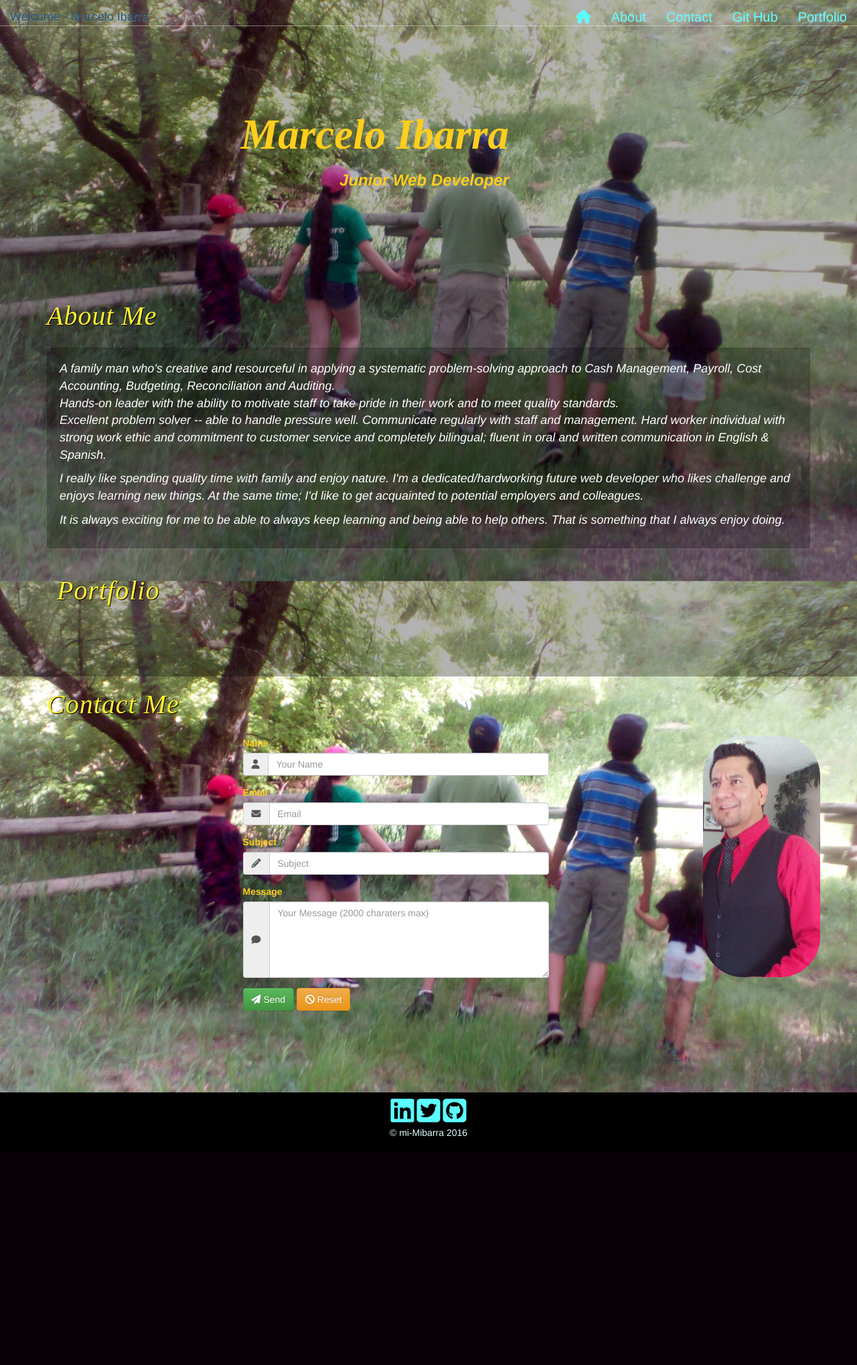
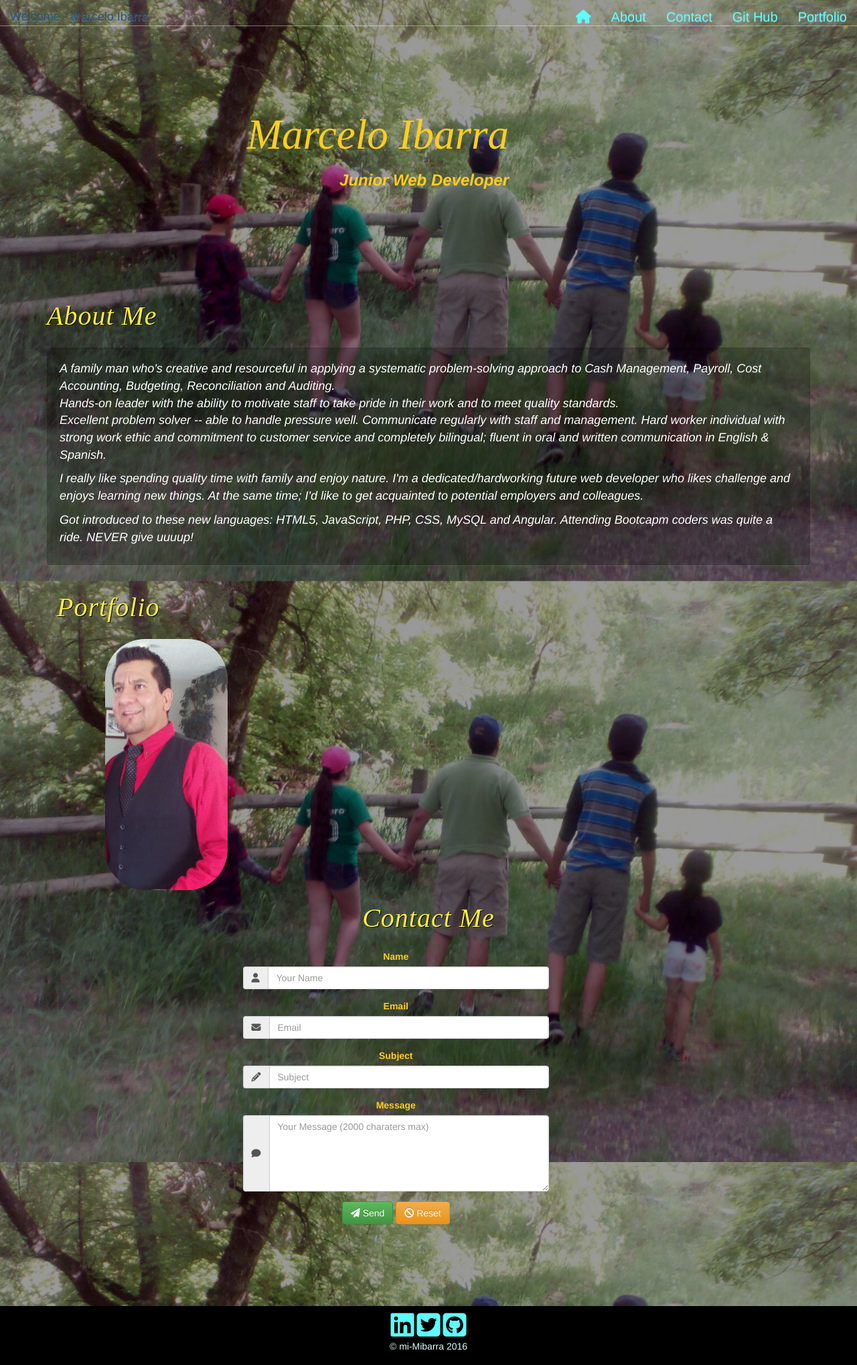
Before and after one commit to marcelo-ibarra/p-w-site, a PHP site: page / in a window 1280 px wide. Shown: the whole page at 67% size. Before the commit the page ends 1697 px from the top, so only its background shows below. Run offline with PHP 8.4, Linux system fonts and the light colour scheme; some libraries are stand-ins or nearby versions.

Commit message:
made a few last minute changes to pwp before turning it in

```diff
--- a/public_html/css/style.css
+++ b/public_html/css/style.css
@@ -1,5 +1,6 @@
 .picture-image {
-	width: 15%;
+	height: 375px;
+	width: auto;
 	border-radius: 60px;
 }
 
@@ -7,9 +8,9 @@
 /******************************************
 * Global Styles
 *******************************************/
-
+html,
 body {
-	background: url("../images/mountains1.5.JPG") no-repeat center;
+	background: linear-gradient(rgba(0, 0, 0, 0.4), rgba(0, 0, 0, 0.4)), url("../images/mountains1.5.JPG") no-repeat center;
 	background-attachment: fixed;
 	background-size: cover;
 	color: #ffce1d;
@@ -73,8 +74,3 @@ footer {
 	padding: .75rem 0;
 	background: black;
 }
-
-.sfooter-content {
-	background: rgba(0,0,0,0.3);
-	padding-bottom: 8rem;
-}
--- a/public_html/index.php
+++ b/public_html/index.php
@@ -1,4 +1,4 @@
-<?php require_once("php/partials/head-utils.php");?>
+<?php require_once("php/partials/head-utils.php"); ?>
 <!--Whole Body Container-->
 <div id="top" class="sfooter">
 	<!-- begin sticky footer content -->
@@ -12,7 +12,7 @@
 				<div class="row">
 					<div class="col-xs-8">
 						<div class="jumbotron text-right">
-								<h1><i><strong>Marcelo Ibarra</h1></i></strong>
+							<h1><i>Marcelo Ibarra</h1></i>
 							<h3><strong><i>Junior Web Developer</strong></i></h3>
 						</div>
 					</div>
@@ -27,14 +27,21 @@
 				<div class="col-md-12">
 					<i>
 						<div class="well">
-								<p>A family man who's creative and resourceful in applying a systematic problem-solving approach to Cash 	Management, Payroll, Cost Accounting, Budgeting, Reconciliation and Auditing.<br>
-						Hands-on leader with the ability to motivate staff to take pride in their work and to meet 	quality standards.<br>
-						Excellent problem solver -- able to handle pressure well. Communicate regularly with staff and management.
+							<p>A family man who's creative and resourceful in applying a systematic problem-solving approach to
+								Cash Management, Payroll, Cost Accounting, Budgeting, Reconciliation and Auditing.<br>
+								Hands-on leader with the ability to motivate staff to take pride in their work and to meet
+								quality standards.<br>
+								Excellent problem solver -- able to handle pressure well. Communicate regularly with staff and
+								management.
 								Hard worker individual with strong work ethic and commitment to customer service and completely
 								bilingual; fluent in oral and written communication in English & Spanish.</p>
-					<p>I really like spending quality time with family and enjoy nature. I'm a dedicated/hardworking future web developer who likes challenge and enjoys learning new things. At the same time; I'd
+
+							<p>I really like spending quality time with family and enjoy nature. I'm a dedicated/hardworking
+								future web developer who likes challenge and enjoys learning new things. At the same time; I'd
 								like to get acquainted to potential employers and colleagues.</p>
-					<p>It is always exciting for me to be able to always keep learning and being able to help others. That is something that I always enjoy doing.</p></i>
+
+							<p>Got introduced to these new languages: HTML5, JavaScript, PHP, CSS, MySQL and Angular. Attending Bootcapm coders was quite a ride. NEVER give uuuup!</p>
+					</i>
 				</div>
 			</div>
 			<div class="col-md-6">
@@ -45,20 +52,19 @@
 			<h2>Portfolio</h2>
 		</div class="row">
 		<div class="col-md-3">
-
+			<img class="picture-image" src="images/picture_241pbw.JPG" align="right">
 		</div>
 	</div>
 </div>
-		<!--begin contact form-->
-		<div id="Contact" class="container"</div>
+<div id="Contact" class="container" align="center"</div>
 <h2>Contact Me</h2>
 <div class="row">
 	<div class="col-md-3">
 	</div>
-				<img class="picture-image" src="images/picture_241pbw.JPG" align="right">
 
 	<!--Begin Contact Form-->
-				<div class="col-md-5"</div>
+	<div class="col-md-5"
+</div>
 <form id="contact-form" action="php/mailer.php" method="post" novalidate>
 
 	<div class="form-group">
@@ -76,7 +82,7 @@
 			<div class="input-group-addon">
 				<i class="fa fa-envelope"></i>
 			</div>
-								<input type="email" class="form-control" id="email"  name="email" placeholder="Email">
+			<input type="email" class="form-control" id="email" name="email" placeholder="Email">
 		</div>
 	</div>
 	<div class="form-group">
@@ -94,7 +100,8 @@
 			<div class="input-group-addon">
 				<i class="fa fa-comment"></i>
 			</div>
-								<textarea name="message" rows="5" id="message" class="form-control" placeholder="Your Message (2000 charaters max)"></textarea>
+			<textarea name="message" rows="5" id="message" class="form-control"
+						 placeholder="Your Message (2000 charaters max)"></textarea>
 		</div>
 	</div>
 
@@ -105,8 +112,7 @@
 
 	<!-- reCAPTCHA for bootcapm-coders-->
 	<div class="g-recaptcha" data-sitekey="6LerrykTAAAAAPw2bx7gWd-EnoLyDJb5LfdqOwzB"></div>
-						<!-- Google reCAPTCHA -->
-						<script src='https://www.google.com/recaptcha'/api.js></script>
+
 	<button class="btn btn-success" type="submit"><i class="fa fa-paper-plane"></i> Send</button>
 	<button class="btn btn-warning" type="reset"><i class="fa fa-ban"></i> Reset</button>
 	</div><!--empty area for form error/success output-->
@@ -133,8 +139,9 @@
 <footer>
 	<div class="container">
 		<div class="copyright text-center">
-							<a href="https://www.linkedin.com/in/marcelo-ibarra"><i class="fa fa-linkedin-square fa-2x" aria-hidden="true"></i></a>
+			<a href="https://www.linkedin.com/in/marcelo-ibarra"><i class="fa fa-linkedin-square fa-2x"
+																					  aria-hidden="true"></i></a>
 			<a href="https://twitter.com/@ibarrahuex"><i class="fa fa-twitter-square fa-2x" aria-hidden="true"></i></a>
 			<a href="https://github.com/marcelo-ibarra"><i class="fa fa-github-square fa-2x" aria-hidden="true"></i></a>
-							<p>&copy;  mi-Mibarra 2016</p>
+			<p>&copy; mi-Mibarra 2016 </p>
 </footer>
--- a/public_html/php/partials/head-utils.php
+++ b/public_html/php/partials/head-utils.php
@@ -35,6 +35,7 @@
 		<!-- Google reCAPTCHA -->
 		<script src='https://www.google.com/recaptcha/api.js'></script>
 
+
 		<!-- Latest compiled and minified JavaScript -->
 		<script src="https://maxcdn.bootstrapcdn.com/bootstrap/3.3.7/js/bootstrap.min.js" integrity="sha384-Tc5IQib027qvyjSMfHjOMaLkfuWVxZxUPnCJA7l2mCWNIpG9mGCD8wGNIcPD7Txa" crossorigin="anonymous"></script>
 		<!--JS FILES HERE -->
```
Lines whose indentation alone changed are shown as unchanged.
